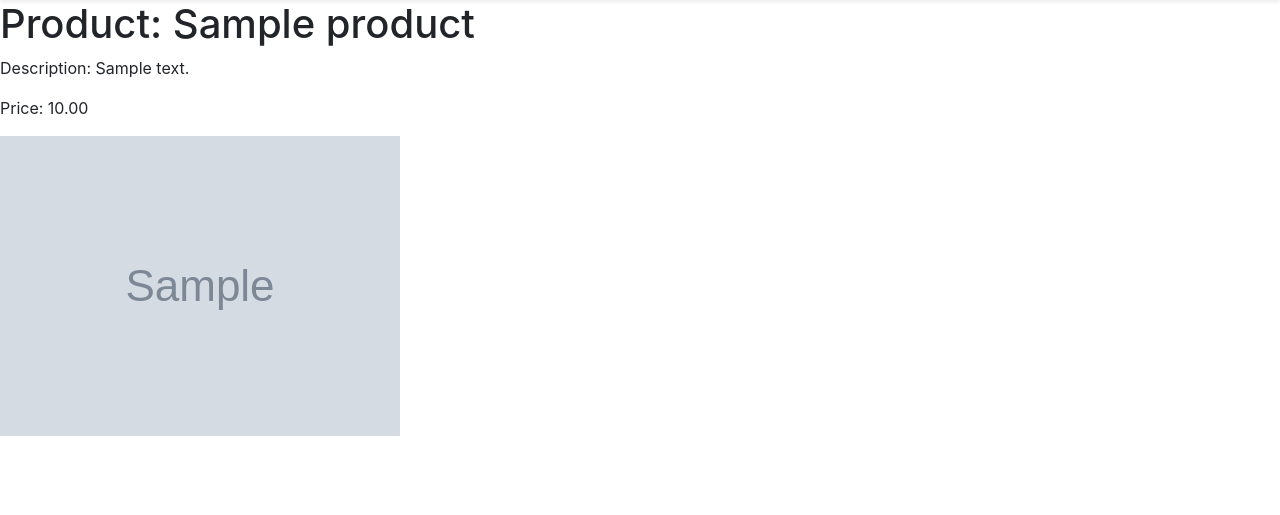
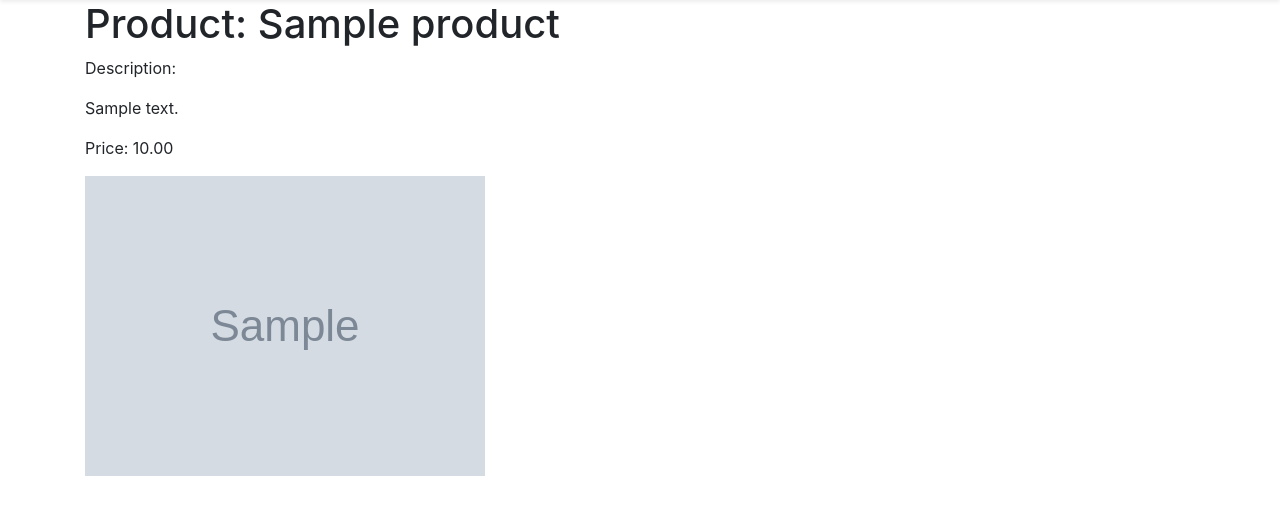
Before and after one commit to SimonSlominski/eCommerce_Web_App, a Django app: a page that uses products/templates/products/product_detail.html in a window 1280 px wide. Shown: the part 76-591 px from the top of the page. Run offline with Django 3.2, Linux system fonts and the light colour scheme; tables that the repository leaves empty hold one stand-in row (values such as "Sample post"); grey boxes marked "Sample" are stand-in pictures; some libraries are stand-ins or nearby versions.

Commit message:
update product_detail by adding linebreaks to description

```diff
--- a/products/templates/products/product_detail.html
+++ b/products/templates/products/product_detail.html
@@ -7,13 +7,18 @@
     <title>Title</title>
 </head>
 <body>
-        <h1>Product: {{ object.name }}</h1>
-        <p>Description: {{ object.description }}</p>
-        <p>Price: {{ object.price }}</p>
-    {% if object.image %}
-        <img src="{{ object.image.url }}" class="img-fluid" />
-    {% endif %}
-
+    <div class="container">
+        <div class="row">
+            <div class="col">
+                <h1>Product: {{ object.name }}</h1>
+                <p>Description: {{ object.description|linebreaks }}</p>
+                <p>Price: {{ object.price }}</p>
+                    {% if object.image %}
+                        <img src="{{ object.image.url }}" class="img-fluid" />
+                    {% endif %}
+            </div>
+        </div>
+    </div>
 {% endblock %}
 </body>
 </html>
```
